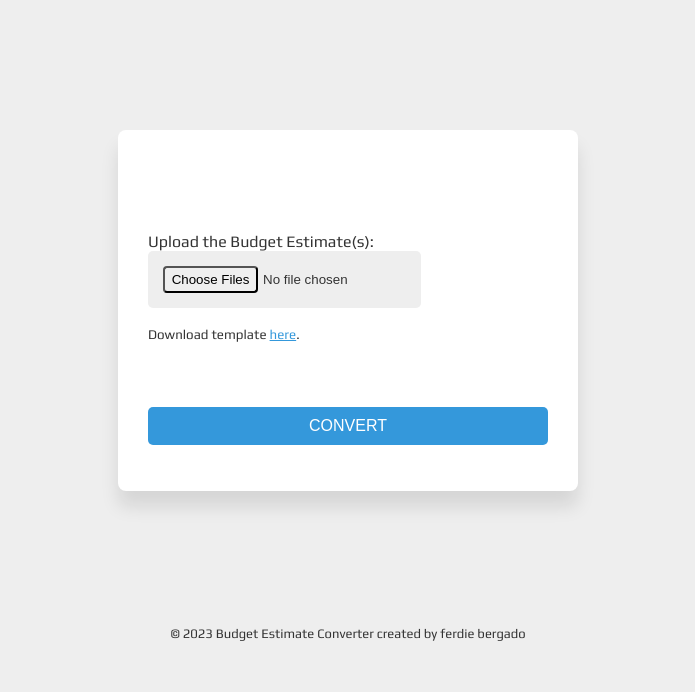
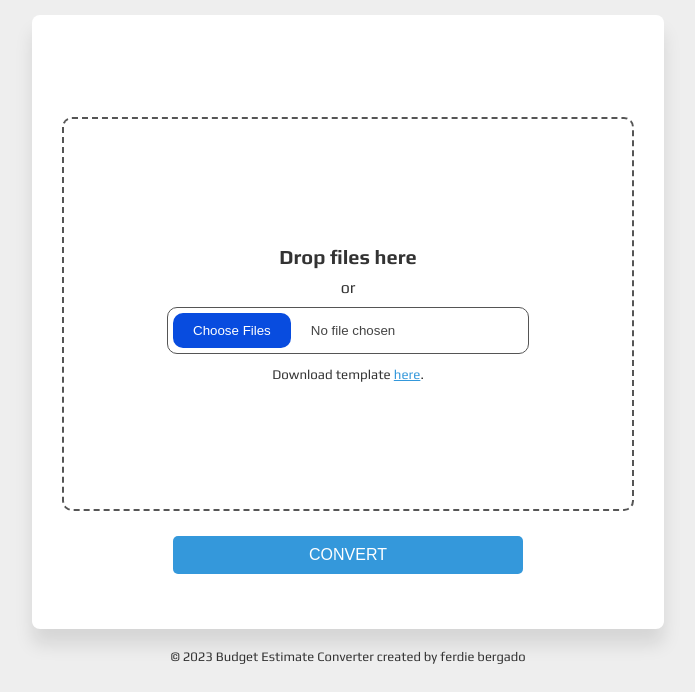
Before and after one commit to ferdiebergado/netlify-bec, a website: page public/index.html in a window 1280 px wide. Shown: the part 139-831 px from the top of the page, without its empty margins (292-987 px from the left). Before the commit the page ends 808 px from the top, so only its background shows below. Drawn offline with Linux system fonts and the light colour scheme; files that its build step writes are made by us from their sources.

Commit message:
Fixed template dir and added drag and drop support

```diff
--- a/public/index.html
+++ b/public/index.html
@@ -30,17 +30,26 @@
       <div class="card">
         <div id="alert" class="alert"></div>
         <form id="excelForm">
-          <label for="excelFile">Upload the Budget Estimate(s):</label>
-          <input type="file" id="excelFile" accept=".xlsx" multiple required />
-          <p>
+          <label for="excelFile" class="drop-container" id="dropcontainer">
+            <span class="drop-title">Drop files here</span>
+            or
+            <input
+              type="file"
+              id="excelFile"
+              accept=".xlsx"
+              multiple
+              required
+            />
+            <span>
               <small
                 >Download template
                 <a href="templates/BLD-BE-001 Budget Estimate template.xlsx"
                   >here</a
                 >.</small
               >
-          </p>
-          <p id="status"></p>
+            </span>
+          </label>
+
           <button id="convert" type="submit">CONVERT</button>
         </form>
       </div>
--- a/src/app.css
+++ b/src/app.css
@@ -54,11 +54,13 @@ a:visited {
 /* Container Styles */
 .container {
   flex: 1;
-  margin: 0 auto; /* Center the container */
+  margin: 0 auto;
   display: flex;
   flex-direction: column;
   align-items: center;
   justify-content: center;
+  width: clamp(300px, 50%, 1000px);
+  box-sizing: border-box;
 }
 
 /* Card Styles */
@@ -68,21 +70,16 @@ a:visited {
   color: var(--text-color);
   border-radius: 8px;
   padding: 30px;
-  margin: auto;
-  min-width: 300px;
-  max-width: 400px;
-}
-
-/* File Input Styles */
-input[type='file'] {
-  background-color: var(--background-color);
-  color: var(--text-color);
-  padding: 10px;
-  border-radius: 5px;
+  width: 100%;
+  max-width: 960px;
+  margin: 0 auto;
+  box-sizing: border-box;
+  text-align: center;
 }
 
 /* Button Styles */
 button {
+  display: inline-block;
   background-color: var(--primary-color);
   color: #fff;
   padding: 10px 20px;
@@ -91,7 +88,9 @@ button {
   cursor: pointer;
   font-size: 16px;
   width: 100%;
-  margin: 3em auto 1em;
+  max-width: 350px;
+  margin: 25px auto;
+  box-sizing: border-box;
 }
 
 button:hover {
@@ -99,14 +98,66 @@ button:hover {
 }
 
 /* File Input Button Styles */
+.drop-container {
+  position: relative;
+  display: flex;
+  gap: 10px;
+  flex-direction: column;
+  justify-content: center;
+  align-items: center;
+  height: 350px;
+  padding: 20px;
+  border-radius: 10px;
+  border: 2px dashed #555;
+  color: var(--text-color)
+  cursor: pointer;
+  transition:
+    background 0.2s ease-in-out,
+    border 0.2s ease-in-out;
+}
+
+.drop-title {
+  color: var(--text-color);
+  font-size: 20px;
+  font-weight: bold;
+  text-align: center;
+  transition: color 0.2s ease-in-out;
+}
+
+.drop-container:hover,
+.drop-container.drag-active {
+  background: #eee;
+  border-color: #111;
+}
+
+.drop-container:hover .drop-title,
+.drop-container.drag-active .drop-title {
+  color: #222;
+}
+
+input[type='file'] {
+  width: 350px;
+  max-width: 100%;
+  color: #444;
+  padding: 5px;
+  background: #fff;
+  border-radius: 10px;
+  border: 1px solid #555;
+}
+
 input[type='file']::file-selector-button {
-  padding: 0.3em 0.5em;
-  border-radius: 0.3em;
-  margin: 5px;
+  margin-right: 20px;
+  border: none;
+  background: #084cdf;
+  padding: 10px 20px;
+  border-radius: 10px;
+  color: #fff;
+  cursor: pointer;
+  transition: background 0.2s ease-in-out;
 }
 
 input[type='file']::file-selector-button:hover {
-  background-color: var(--secondary-background-color);
+  background: #0d45a5;
 }
 
 /* Alert Styles */
@@ -137,37 +188,3 @@ footer {
   margin-top: auto; /* Push the footer to the bottom */
   font-size: small;
 }
-
-/* Media queries for common screen sizes */
-@media only screen and (width < 600px) {
-  /* small screens */
-  .container {
-    width: 100%;
-  }
-
-  .card {
-    width: 90%;
-  }
-}
-
-@media only screen and (width >= 601px) and (width <= 1024px) {
-  /* medium screens */
-  .container {
-    width: 80%;
-  }
-
-  .card {
-    width: 100%;
-  }
-}
-
-@media only screen and (width >= 1025px) {
-  /* large screens */
-  .container {
-    width: 50%;
-  }
-
-  .card {
-    width: 100%;
-  }
-}
--- a/src/config.ts
+++ b/src/config.ts
@@ -2,7 +2,7 @@ const config = {
   paths: {
     public: '/public',
     data: '/data',
-    emTemplate: '/public/templates/em.xlsx',
+    emTemplate: 'templates/em.xlsx',
     beTemplate: 'BLD-BE-001 Budget Estimate template.xlsx',
   },
 };
--- a/src/upload.css
+++ /dev/null
@@ -1,61 +0,0 @@
-.drop-container {
-  position: relative;
-  display: flex;
-  gap: 10px;
-  flex-direction: column;
-  justify-content: center;
-  align-items: center;
-  height: 200px;
-  padding: 20px;
-  border-radius: 10px;
-  border: 2px dashed #555;
-  color: #444;
-  cursor: pointer;
-  transition:
-    background 0.2s ease-in-out,
-    border 0.2s ease-in-out;
-}
-
-.drop-container:hover,
-.drop-container.drag-active {
-  background: #eee;
-  border-color: #111;
-}
-
-.drop-container:hover .drop-title,
-.drop-container.drag-active .drop-title {
-  color: #222;
-}
-
-.drop-title {
-  color: #444;
-  font-size: 20px;
-  font-weight: bold;
-  text-align: center;
-  transition: color 0.2s ease-in-out;
-}
-
-input[type='file'] {
-  width: 350px;
-  max-width: 100%;
-  color: #444;
-  padding: 5px;
-  background: #fff;
-  border-radius: 10px;
-  border: 1px solid #555;
-}
-
-input[type='file']::file-selector-button {
-  margin-right: 20px;
-  border: none;
-  background: #084cdf;
-  padding: 10px 20px;
-  border-radius: 10px;
-  color: #fff;
-  cursor: pointer;
-  transition: background 0.2s ease-in-out;
-}
-
-input[type='file']::file-selector-button:hover {
-  background: #0d45a5;
-}
```
Also changed, not shown: TODO.md (+1 -1 lines), src/app.ts (+60 -10 lines), src/converter.ts (deleted, +0 -33 lines), src/upload.ts (deleted, +0 -31 lines), 1 other file. Lines whose indentation alone changed are shown as unchanged.
